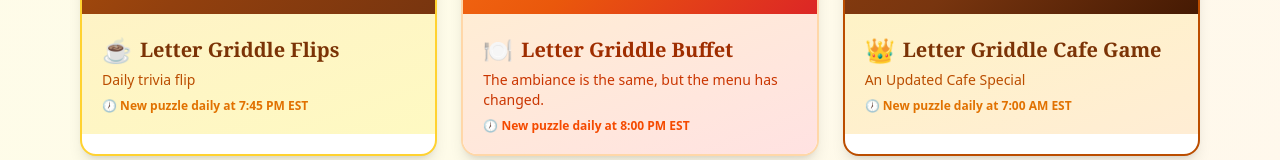
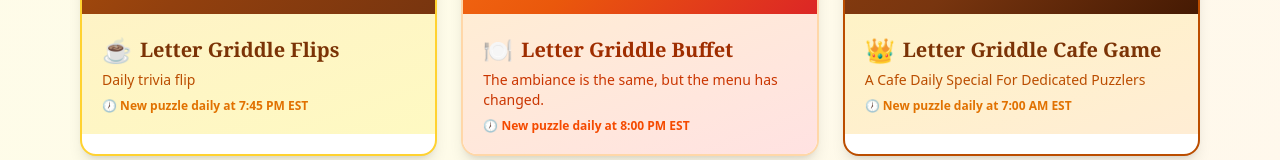
Before and after one commit to lauriegriddle/griddle-game, a Next.js app: page / in a window 1280 px wide. Shown: the part 1508-1668 px from the top of the page. Built offline with nearby package versions, Linux system fonts and the light colour scheme.

Commit message:
Update taglines for Little, Buffet, a nd Cafe Game

```diff
--- a/app/page.js
+++ b/app/page.js
@@ -179,7 +179,7 @@ export default function Home() {
     },
     {
       name: "Letter Griddle Cafe Game",
-      tagline: "An Updated Cafe Special",
+      tagline: "A Cafe Daily Special For Dedicated Puzzlers",
       dropTime: "7:00 AM EST",
       emoji: "👑",
       href: "https://lettergriddlecafe.com/game",
```
